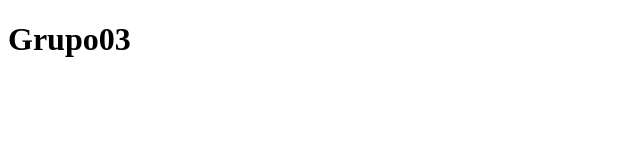
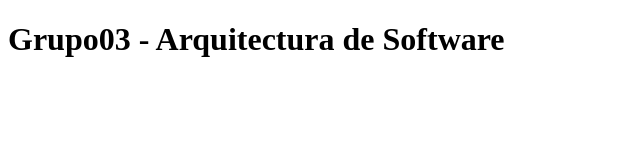
Before and after one commit to ulima-arqui-sw/grupo03, a plain HTML site: page index.html in a window 1280 px wide. Shown: the whole page, without its empty margins (0-640 px from the left). Drawn offline with Linux system fonts and the light colour scheme.

Commit message:
Cambios en el h1

```diff
--- a/index.html
+++ b/index.html
@@ -6,6 +6,6 @@
     <title>Grupo03</title>
 </head>
 <body>
-    <h1>Grupo03</h1>
+    <h1>Grupo03 - Arquitectura de Software</h1>
 </body>
 </html>
```
